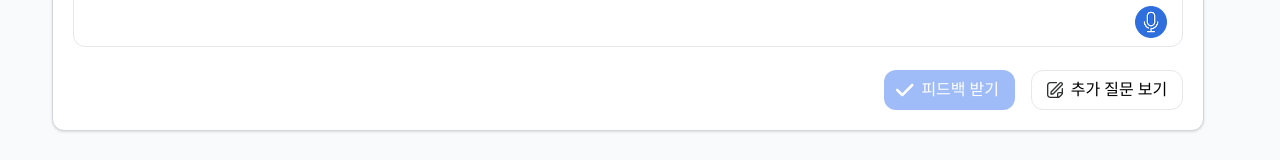
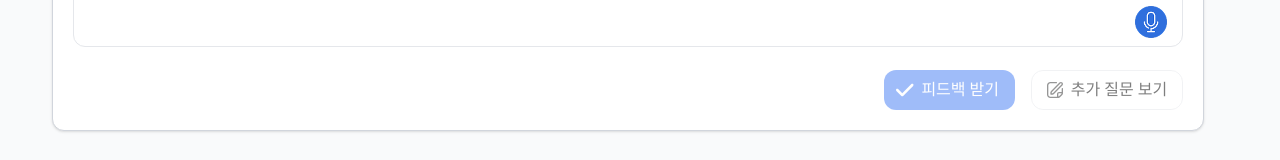
Before and after one commit to ydsic/my_interview_mate, a React (Vite) app: page /interview/1 in a window 1280 px wide. Shown: the part 450-610 px from the top of the page. Built offline with nearby package versions, Linux system fonts and the light colour scheme; no server answers; the database is empty; a web font is replaced by a local one.

Commit message:
[refactor/#204] - 추가 질문하기 버튼 수정

```diff
--- a/src/components/interviewpage/AnswerInput.tsx
+++ b/src/components/interviewpage/AnswerInput.tsx
@@ -370,11 +370,17 @@ flex items-center gap-2 border border-gray-200 rounded-xl px-3 py-2 transition
             {/* 추가 질문 버튼 */}
             {!isReviewMode && (
               <button
-                onClick={onFollowUpToggle}
-                className="
+                onClick={() => {
+                  if (!hasFeedback) {
+                    toast('질문에 대한 피드백을 먼저 받아주세요.', 'info');
+                    return;
+                  }
+                  onFollowUpToggle();
+                }}
+                className={`
             flex items-center gap-2 border border-gray-200 rounded-xl px-3 py-1 transition
             hover:bg-gray-40 cursor-pointer justify-center w-38
-          "
+                ${!hasFeedback ? 'opacity-50 cursor-not-allowed' : ''}`}
               >
                 <img
                   src={addQuestionIcon}
```
